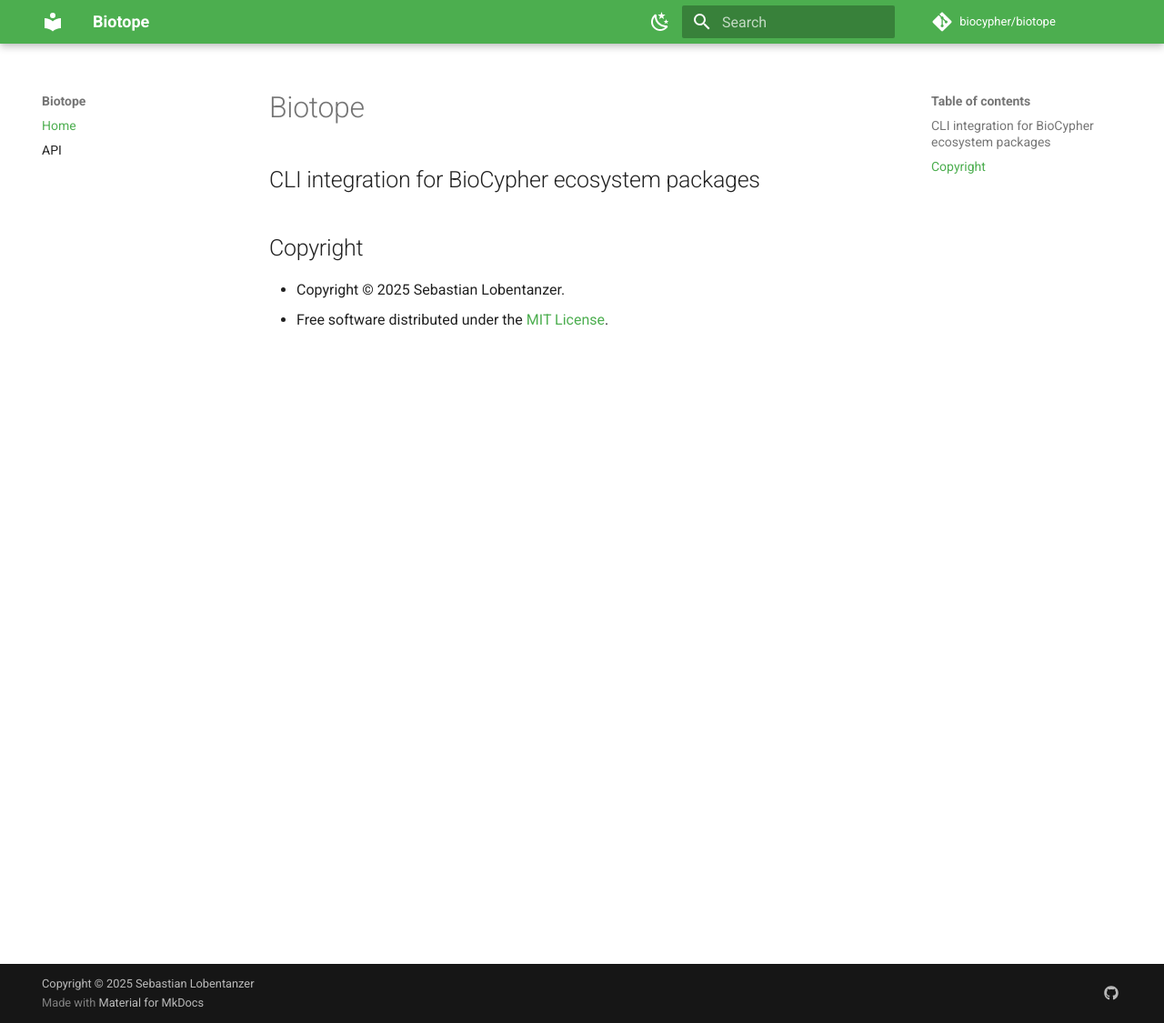
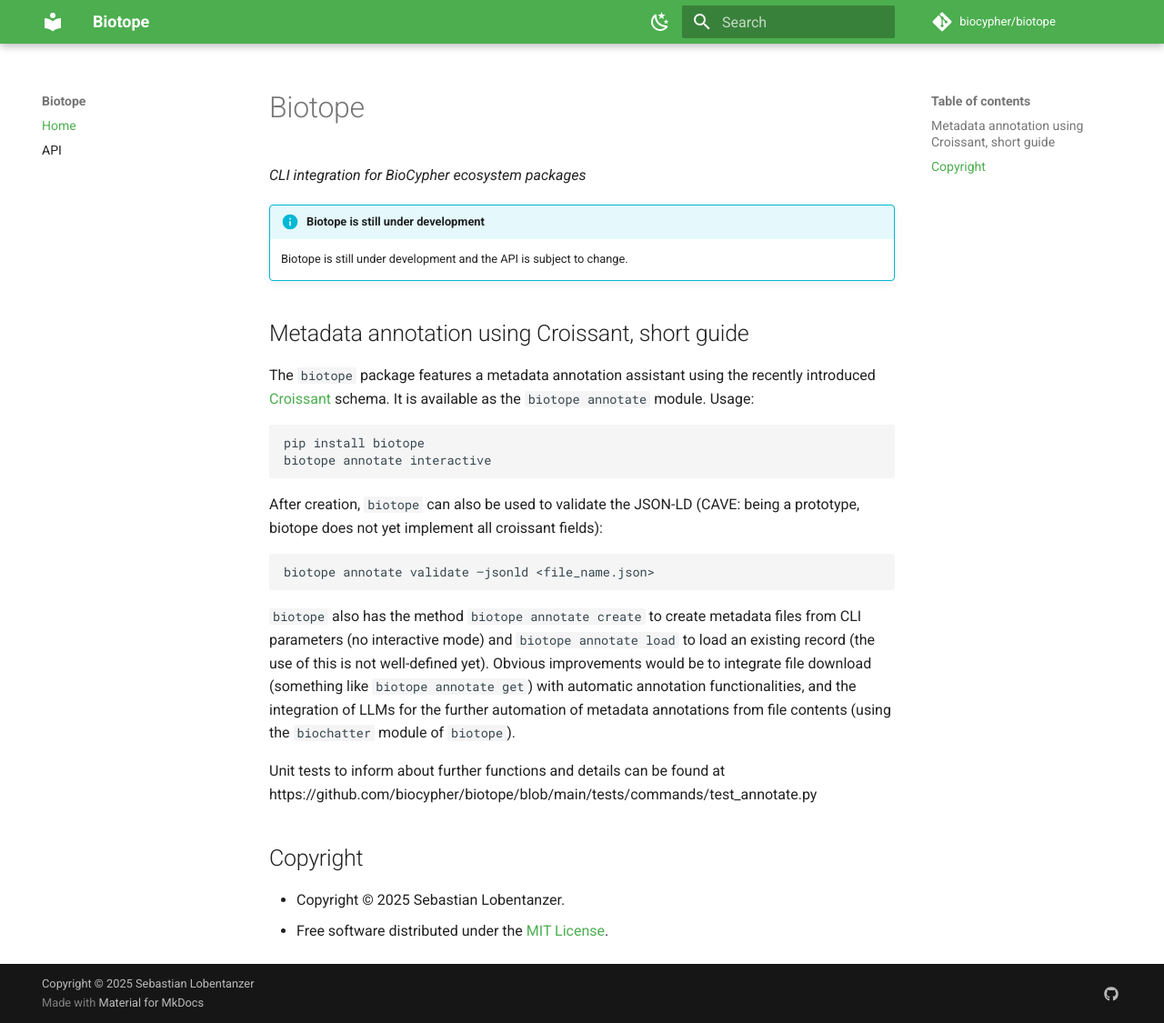
Before and after one commit to heispv/biotope, an MkDocs documentation site: the page built from docs/index.md, in a window 1280 px wide and 1125 px high. Shown: the whole window at 91% size. Built offline with MkDocs 1.6.1 and Material for MkDocs 9.7.7, drawn with Linux system fonts in a browser that asks for light colours; comment, search, counter and statistics services are not loaded.

Commit message:
add index text

````diff
--- a/docs/index.md
+++ b/docs/index.md
@@ -1,8 +1,40 @@
 # Biotope
 
-## CLI integration for BioCypher ecosystem packages
+*CLI integration for BioCypher ecosystem packages*
 
+!!! info "Biotope is still under development"
 
+    Biotope is still under development and the API is subject to change.
+
+## Metadata annotation using Croissant, short guide
+
+The `biotope` package features a metadata annotation assistant using the
+recently introduced
+[Croissant](https://research.google/blog/croissant-a-metadata-format-for-ml-ready-datasets/)
+schema. It is available as the `biotope annotate` module. Usage:
+
+```
+pip install biotope
+biotope annotate interactive
+```
+
+After creation, `biotope` can also be used to validate the JSON-LD (CAVE: being
+a prototype, biotope does not yet implement all croissant fields):
+
+```
+biotope annotate validate –jsonld <file_name.json>
+```
+
+`biotope` also has the method `biotope annotate create` to create metadata files
+from CLI parameters (no interactive mode) and `biotope annotate load` to load an
+existing record (the use of this is not well-defined yet). Obvious improvements
+would be to integrate file download (something like `biotope annotate get`) with
+automatic annotation functionalities, and the integration of LLMs for the
+further automation of metadata annotations from file contents (using the
+`biochatter` module of `biotope`).
+
+Unit tests to inform about further functions and details can be found at
+https://github.com/biocypher/biotope/blob/main/tests/commands/test_annotate.py
 
 ## Copyright
 
````
